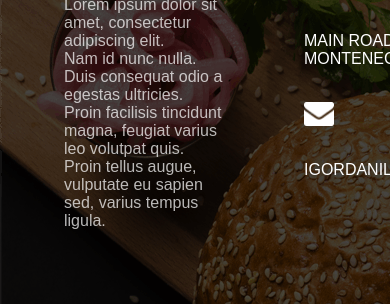
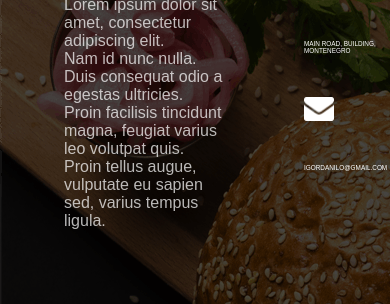
Before and after one commit to DaniloKoljensic007/Domaci1, a plain HTML site: page index.html in a window 390 px wide. Shown: the part 6343-6647 px from the top of the page. Drawn offline with Linux system fonts and the light colour scheme.

Commit message:
Changing footer span size

```diff
--- a/styles/content.css
+++ b/styles/content.css
@@ -424,6 +424,14 @@ footer p {
   #book-form input {
     margin-left: 0;
   }
+
+  footer span {
+
+    font-size: 0.4rem;
+
+  }
+
+
 }
 
 @media screen and (min-width: 768px) and (max-device-width: 1000px) {
```
